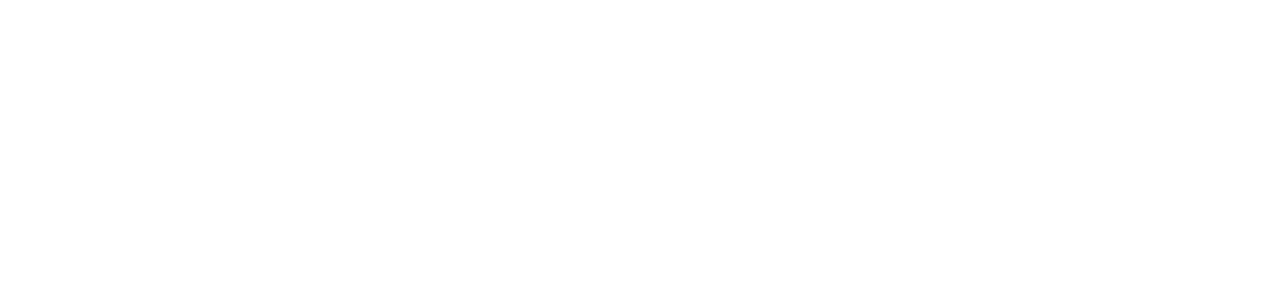
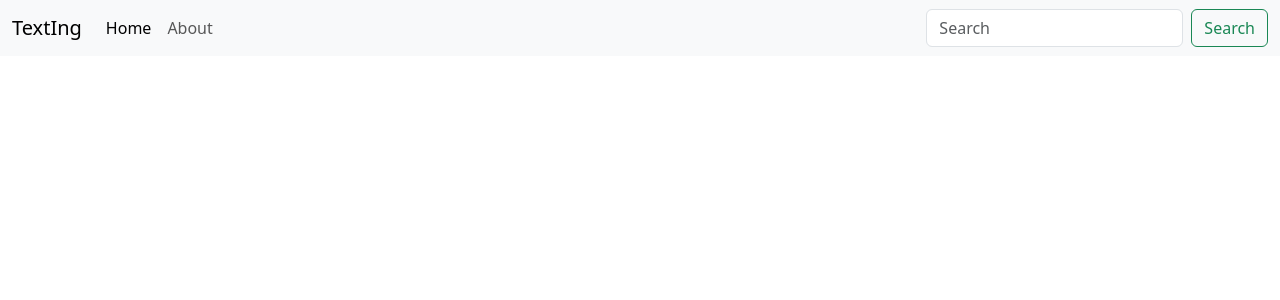
Before and after one commit to Ujjal-ENG/texting-a-text-app, a React (Create React App) app: page / in a window 1280 px wide. Shown: the top 300 px of the page. Built offline with nearby package versions, Linux system fonts and the light colour scheme.

Commit message:
already make the navbar

```diff
--- a/public/index.html
+++ b/public/index.html
@@ -1,5 +1,6 @@
 <!DOCTYPE html>
 <html lang="en">
+
 <head>
   <meta charset="utf-8" />
   <link rel="icon" href="%PUBLIC_URL%/favicon.ico" />
@@ -12,6 +13,10 @@
       user's mobile device or desktop. See https://developers.google.com/web/fundamentals/web-app-manifest/
     -->
   <link rel="manifest" href="%PUBLIC_URL%/manifest.json" />
+
+  <!-- bootstarp css -->
+  <link href="https://cdn.jsdelivr.net/npm/bootstrap@5.3.0-alpha1/dist/css/bootstrap.min.css" rel="stylesheet"
+    integrity="sha384-GLhlTQ8iRABdZLl6O3oVMWSktQOp6b7In1Zl3/Jr59b6EGGoI1aFkw7cmDA6j6gD" crossorigin="anonymous">
   <!--
       Notice the use of %PUBLIC_URL% in the tags above.
       It will be replaced with the URL of the `public` folder during the build.
@@ -23,6 +28,7 @@
     -->
   <title>React App</title>
 </head>
+
 <body>
   <noscript>You need to enable JavaScript to run this app.</noscript>
   <div id="root"></div>
@@ -35,5 +41,12 @@
 
       To begin the development, run `npm start` or `yarn start`.
       To create a production bundle, use `npm run build` or `yarn build`.
-    --></body>
+    -->
+
+  <!-- bootstarp js file -->
+  <script src="https://cdn.jsdelivr.net/npm/bootstrap@5.3.0-alpha1/dist/js/bootstrap.bundle.min.js"
+    integrity="sha384-w76AqPfDkMBDXo30jS1Sgez6pr3x5MlQ1ZAGC+nuZB+EYdgRZgiwxhTBTkF7CXvN"
+    crossorigin="anonymous"></script>
+</body>
+
 </html>
--- a/src/App.js
+++ b/src/App.js
@@ -1,10 +1,47 @@
+/* eslint-disable jsx-a11y/anchor-is-valid */
 import React from 'react';
-
 
 const App = () => {
     return (
         <>
-      </>
+            <nav className="navbar navbar-expand-lg bg-body-tertiary">
+                <div className="container-fluid">
+                    <a className="navbar-brand" href="/">
+                        TextIng
+                    </a>
+                    <button
+                        className="navbar-toggler"
+                        type="button"
+                        data-bs-toggle="collapse"
+                        data-bs-target="#navbarSupportedContent"
+                        aria-controls="navbarSupportedContent"
+                        aria-expanded="false"
+                        aria-label="Toggle navigation">
+                        <span className="navbar-toggler-icon"></span>
+                    </button>
+                    <div className="collapse navbar-collapse" id="navbarSupportedContent">
+                        <ul className="navbar-nav me-auto mb-2 mb-lg-0">
+                            <li className="nav-item">
+                                <a className="nav-link active" aria-current="page" href="/">
+                                    Home
+                                </a>
+                            </li>
+                            <li className="nav-item">
+                                <a className="nav-link" href="/">
+                                    About
+                                </a>
+                            </li>
+                        </ul>
+                        <form className="d-flex" role="search">
+                            <input className="form-control me-2" type="search" placeholder="Search" aria-label="Search" />
+                            <button className="btn btn-outline-success" type="submit">
+                                Search
+                            </button>
+                        </form>
+                    </div>
+                </div>
+            </nav>
+        </>
     );
 };
 
```
Lines whose indentation alone changed are shown as unchanged.
